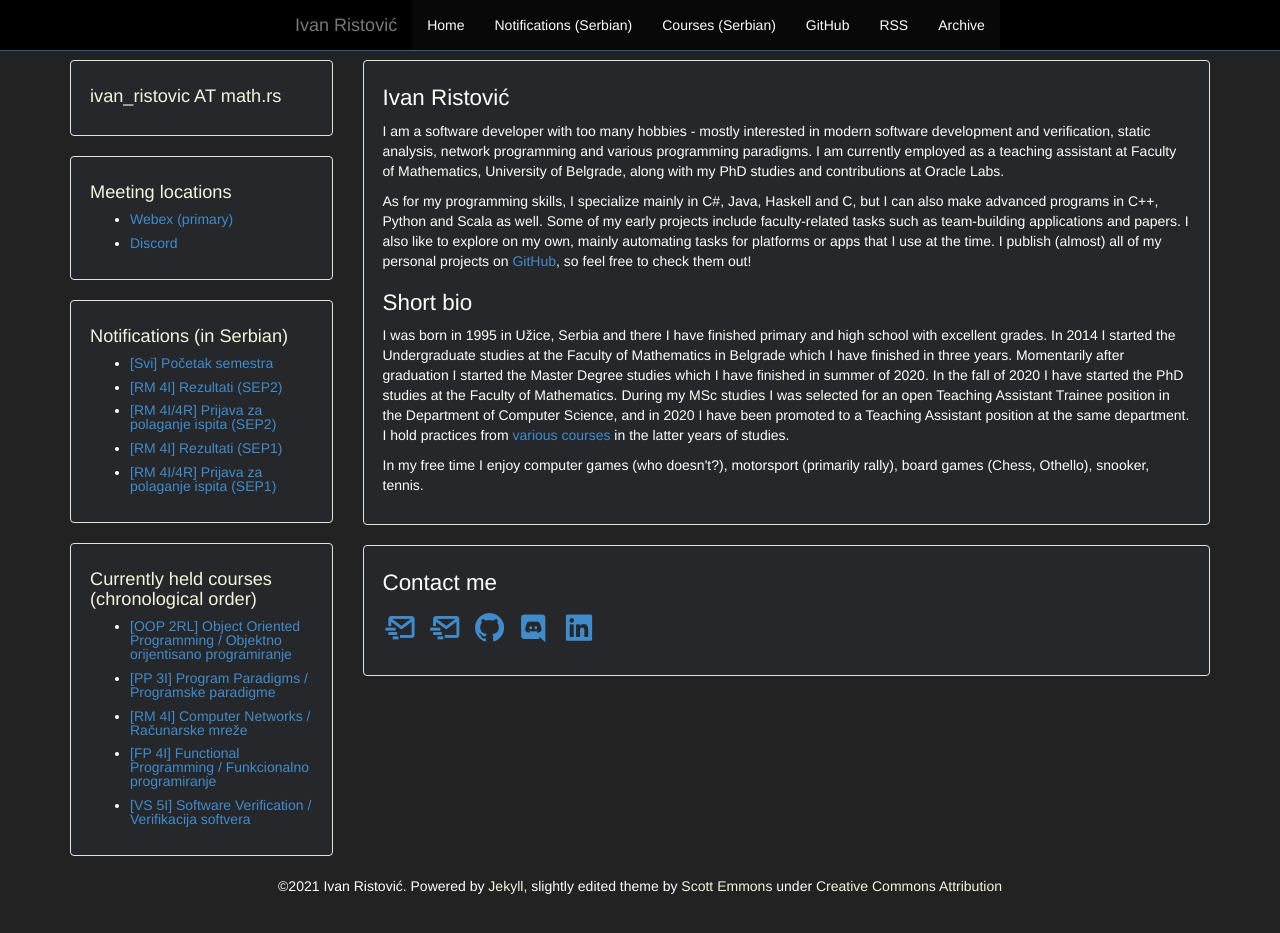
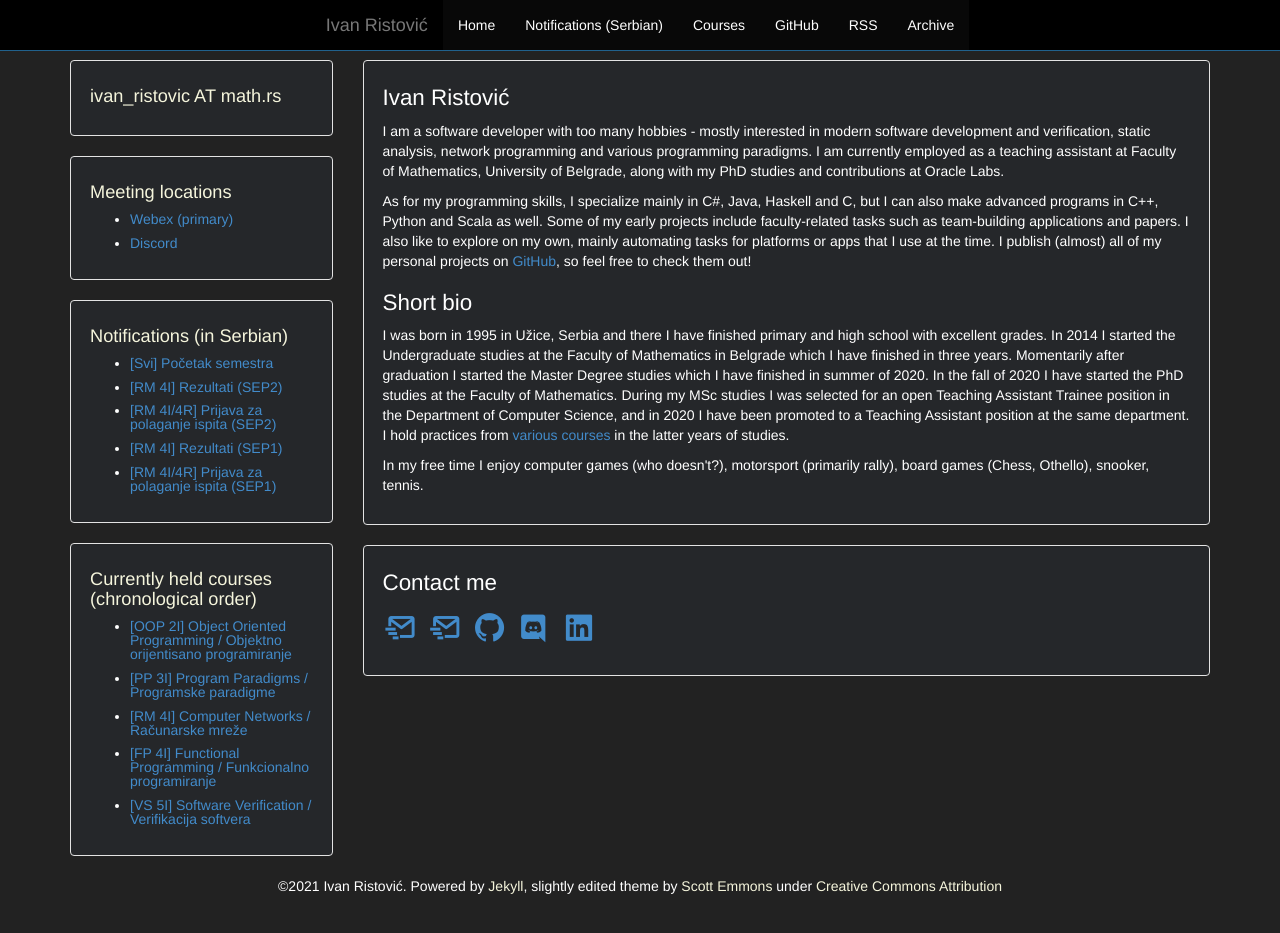
Before and after one commit to ivan-ristovic/ivan-ristovic.github.io, a Jekyll site: the page built from index.html, in a window 1280 px wide and 966 px high. Shown: the top 933 px of the window. Built offline with Jekyll 4.4.1, drawn with Linux system fonts in a browser that asks for light colours.

Commit message:
Fix header

```diff
--- a/_includes/courses-list.html
+++ b/_includes/courses-list.html
@@ -1,6 +1,6 @@
 <h1>Currently held courses (chronological order)</h1>
 <ul>
-  <li><a href="{{ site.baseurl }}/courses/oop">[OOP 2RL] Object Oriented Programming / Objektno orijentisano programiranje</a></li>
+  <li><a href="{{ site.baseurl }}/courses/oop">[OOP 2I] Object Oriented Programming / Objektno orijentisano programiranje</a></li>
   <li><a href="http://www.programskijezici.matf.bg.ac.rs/ProgramskeParadigmeI.html">[PP 3I] Program Paradigms / Programske paradigme</a></li>
   <li><a href="{{ site.baseurl }}/courses/rm">[RM 4I] Computer Networks / Računarske mreže</a></li>
   <li><a href="{{ site.baseurl }}/courses/fp">[FP 4I] Functional Programming / Funkcionalno programiranje</a></li>
--- a/_includes/header.html
+++ b/_includes/header.html
@@ -33,7 +33,7 @@
                 <ul class="nav navbar-nav">
                     <li class="active"><a href="{{ site.baseurl }}/">Home</a></li>
                     <li class="active"><a href="{{ site.baseurl }}/notifications">Notifications (Serbian)</a></li>
-                    <li class="active"><a href="{{ site.baseurl }}/courses.html">Courses (Serbian)</a></li>
+                    <li class="active"><a href="{{ site.baseurl }}/courses.html">Courses</a></li>
                     {% if site.github != '' %}
                     <li class="active"><a href="https://github.com/{{ site.github }}">GitHub</a></li>
                     {% endif %}
```
